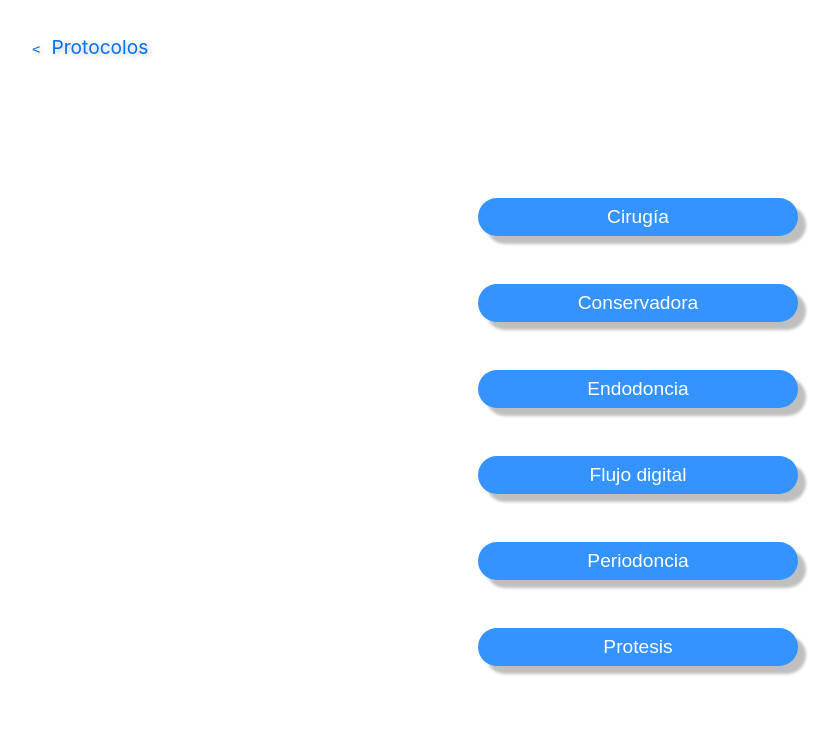
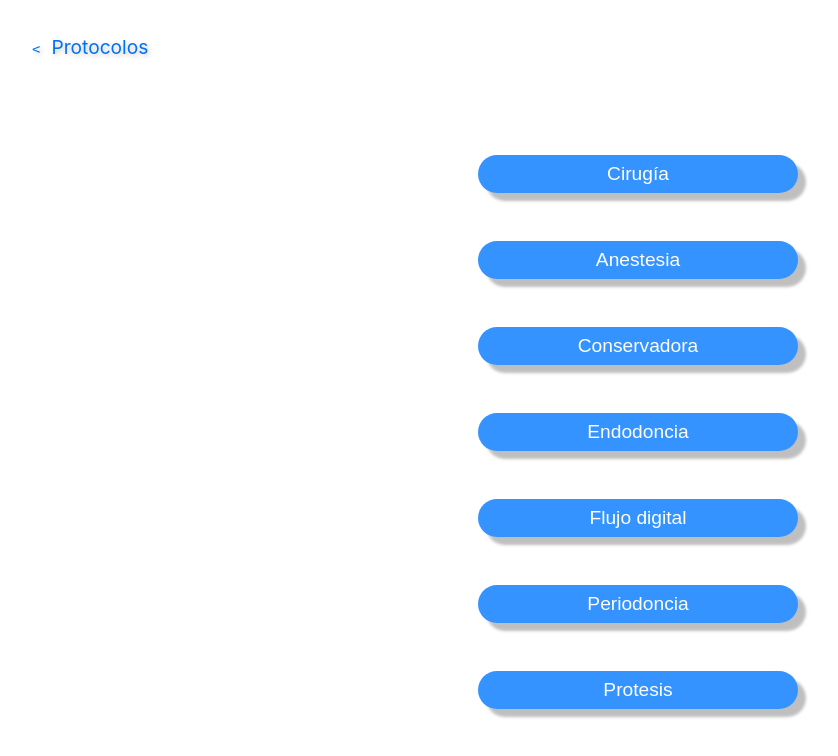
Before and after one commit to albaaparicio12/iDentus2.0, a Next.js app in the folder identus/: page /protocolos/protocolos_adultos in a window 1280 px wide. Shown: the top 756 px of the page, without its empty margins (2-840 px from the left). Built offline with nearby package versions, Linux system fonts and the light colour scheme; no server answers.

Commit message:
Add Anestesia

```diff
--- a/identus/pages/protocolos/protocolos_adultos.js
+++ b/identus/pages/protocolos/protocolos_adultos.js
@@ -18,6 +18,12 @@ export default function Home() {
                 <a className={styles.button_back} href='/protocolos/protocolos'>&#65124; Protocolos</a>
                 <div className={styles.farmacosButton}>
                     <Link href="/protocolos/cirugia"><button>Cirugía </button></Link>
+                </div>
+                <div className={styles.farmacosButton}>
+                    <Link href={{
+                        pathname: "/item_archivos",
+                        query: { back: "/protocolos/protocolos_adultos", back_name: "Protocolos Adultos", list_name: "adultos_anestesia", n_files: 1, type: "pdf" },
+                    }}><button>Anestesia </button></Link>
                 </div>
                 <div className={styles.farmacosButton}>
                     <Link href="/protocolos/conservadora"><button>Conservadora </button></Link>
```
Also changed, not shown: 1 other file (tests, documents, lock files or other folders).
